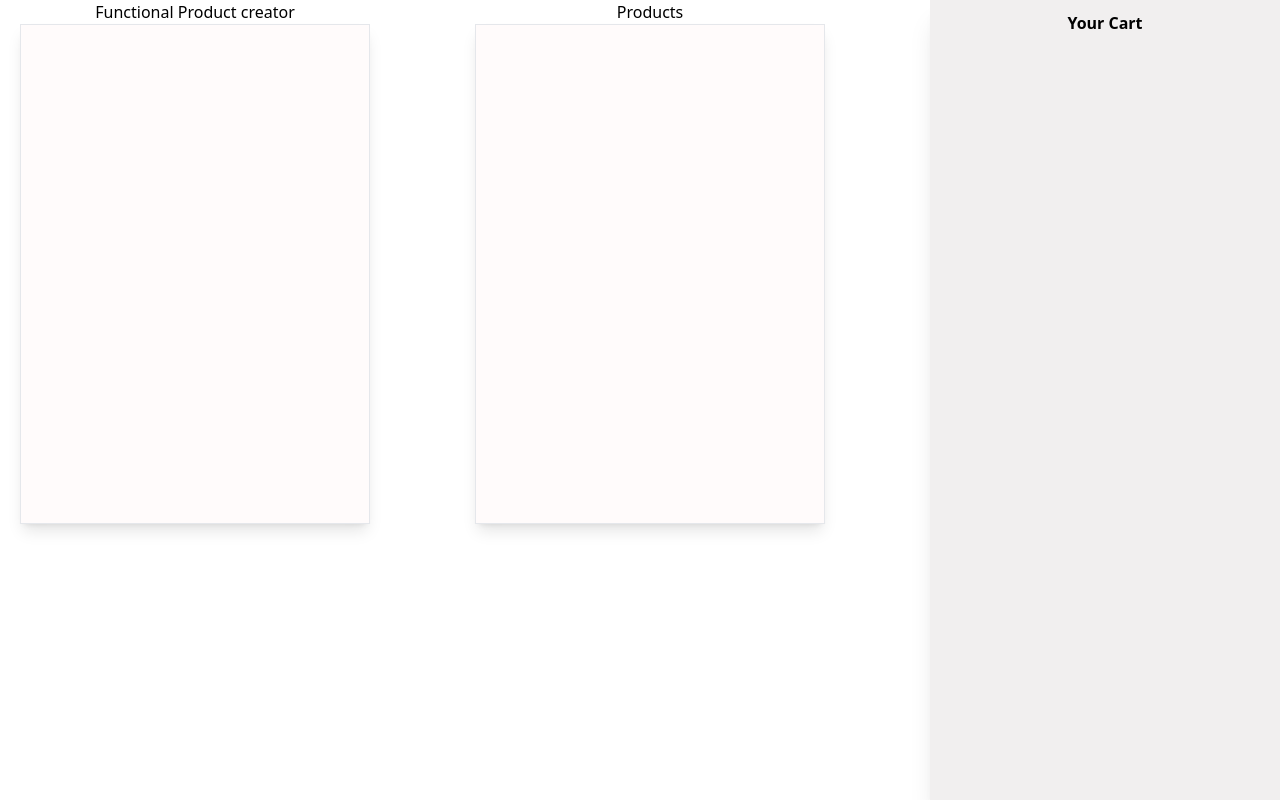
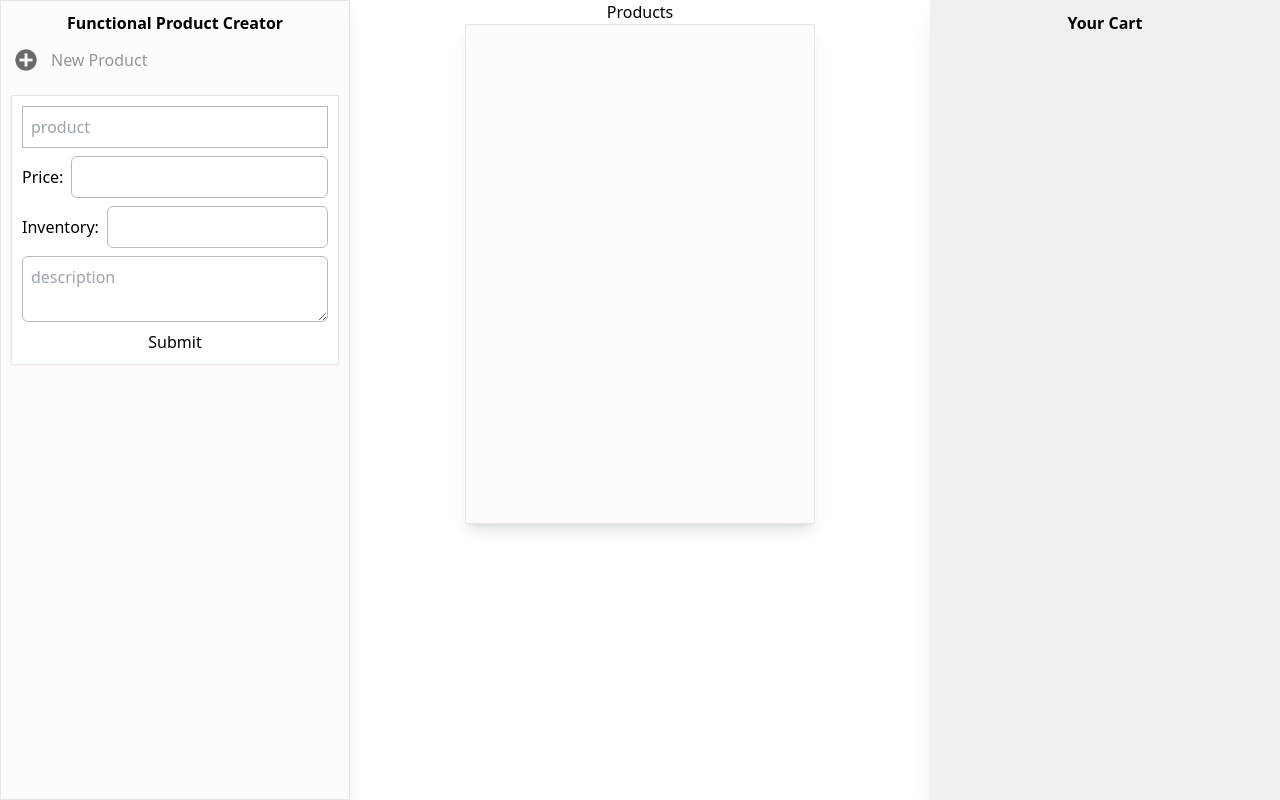
Before and after one commit to xavier-fenton/react-shop-cart, a React (Create React App) app: page / in a window 1280 px wide. Built offline with nearby package versions, Linux system fonts and the light colour scheme.

Commit message:
create product creator form layout

```diff
--- a/package.json
+++ b/package.json
@@ -3,6 +3,9 @@
   "version": "0.1.0",
   "private": true,
   "dependencies": {
+    "@hookform/resolvers": "^3.3.4",
+    "@radix-ui/react-label": "^2.0.2",
+    "@radix-ui/react-slot": "^1.0.2",
     "@testing-library/jest-dom": "^5.17.0",
     "@testing-library/react": "^13.4.0",
     "@testing-library/user-event": "^13.5.0",
@@ -10,10 +13,12 @@
     "match-sorter": "^6.3.4",
     "react": "^18.2.0",
     "react-dom": "^18.2.0",
+    "react-hook-form": "^7.50.1",
     "react-router-dom": "^6.22.0",
     "react-scripts": "5.0.1",
     "sort-by": "^1.2.0",
     "web-vitals": "^2.1.4",
+    "zod": "^3.22.4",
     "zustand": "^4.5.0"
   },
   "scripts": {
--- a/src/App.js
+++ b/src/App.js
@@ -5,7 +5,7 @@ import Products from './Components/Products'
 function App() {
   return (
     <div>
-      <div className="ml-[20px] flex flex-row justify-between">
+      <div className="flex flex-row justify-between">
         <ProductCreator />
         <Products />
         <Cart />
--- a/src/Components/ProductCreator.js
+++ b/src/Components/ProductCreator.js
@@ -1,10 +1,33 @@
 import React from 'react'
+import ProductCreatorForm from './ProductCreatorForm.js'
+
+function NewProduct() {
+  return (
+    <div>
+      <div className="flex items-center">
+        <img
+          className="filter invert-[.73] sepia-[.09] saturate-[.21] hue-rotate-[355deg] brightness-[.8] contrast-[.85] w-[50px]"
+          alt="plus_sign"
+          src="/plus.png"
+        />
+        <div className="text-[#949494]">New Product</div>
+      </div>
+    </div>
+  )
+}
 
 const ProductCreator = () => {
   return (
     <div className="flex flex-col items-center">
-      <div>Functional Product creator</div>
-      <div className="bg-[#fffbfb] border h-[500px] w-[350px] shadow-lg"></div>
+      <div className="bg-[#fffbfb] border h-[100dvh] w-[350px] shadow-lg">
+        <div className="font-bold text-center pt-[10px]">
+          Functional Product Creator
+        </div>
+        <div className="hover:cursor-pointer w-fit">{NewProduct()}</div>
+        <div className="relative m-[10px] border bg-[#ffffff] shadow-sm p-[10px]">
+          <ProductCreatorForm />
+        </div>
+      </div>
     </div>
   )
 }
--- /dev/null
+++ b/src/Components/ProductCreatorForm.js
@@ -0,0 +1,45 @@
+import React from 'react'
+import { useForm } from 'react-hook-form'
+
+const Form = () => {
+  const { register, handleSubmit } = useForm()
+  const onSubmit = (data) => console.log(data)
+  return (
+    <form className="flex flex-col gap-2" onSubmit={handleSubmit(onSubmit)}>
+      <input
+        placeholder="product"
+        className="border border-[#b9b9b9] p-2"
+        {...register('productName', { required: true, maxLength: 20 })}
+      />
+      <div className="flex flex-row gap-2 items-center">
+        <div>Price:</div>
+        <input
+          className="border border-[#b9b9b9] rounded-md w-full p-2"
+          type="number"
+          {...register('price', { required: true, min: 1 })}
+        />
+      </div>
+      <div className="flex flex-row gap-2 items-center">
+        <div>Inventory:</div>
+        <input
+          className="border border-[#b9b9b9] rounded-md p-2 w-full"
+          type="number"
+          {...register('inventory', { min: 1, max: 99 })}
+        />
+      </div>
+
+      <textarea
+        type="message"
+        placeholder="description"
+        className="border border-[#b9b9b9] rounded-md p-2"
+        {...register('description', {
+          pattern: /^[A-Za-z]+$/i,
+          maxLength: 250,
+        })}
+      />
+      <input type="submit" />
+    </form>
+  )
+}
+
+export default Form
```
Also changed, not shown: public/plus.png (added), 1 other file (tests, documents, lock files or other folders).
